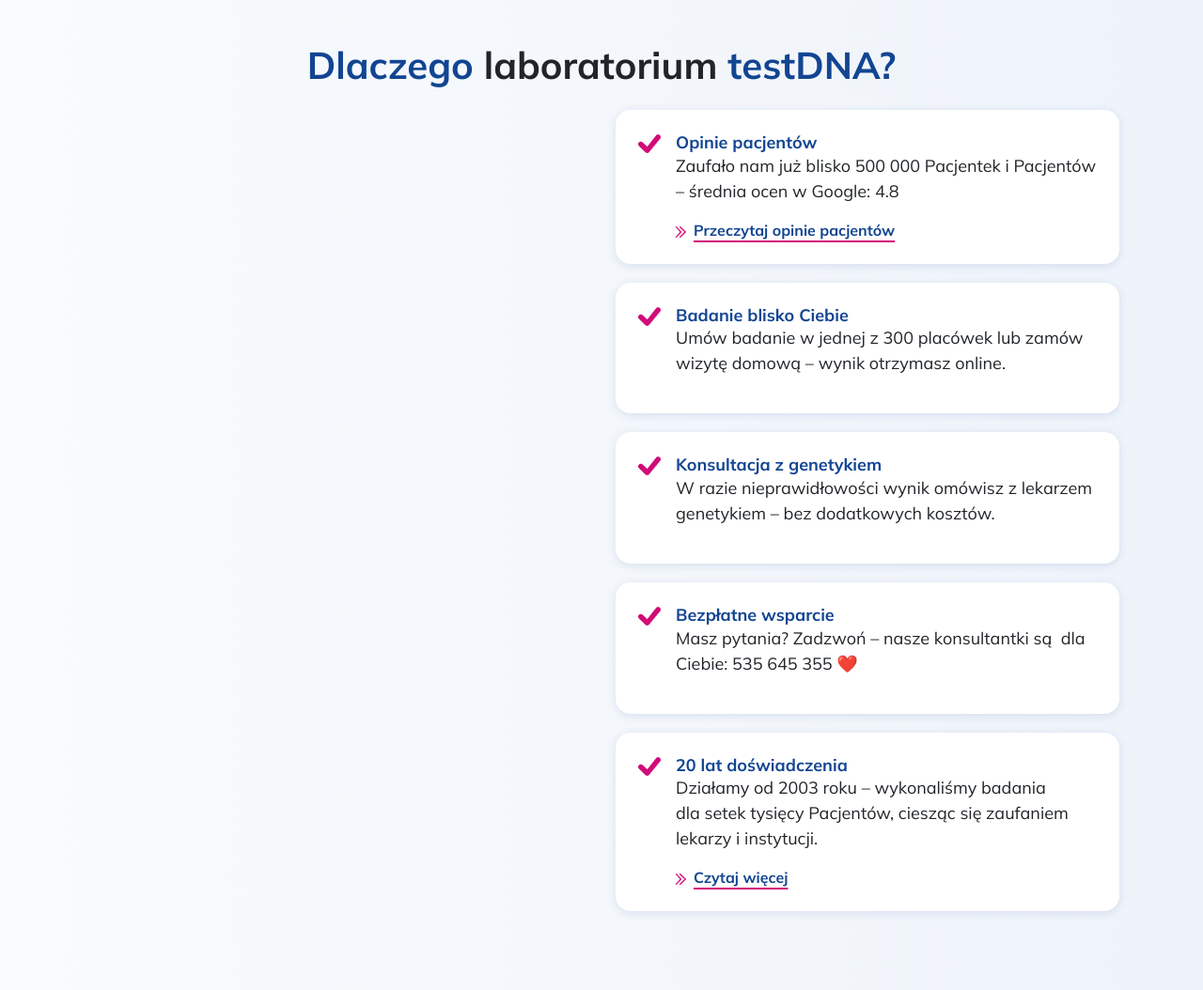
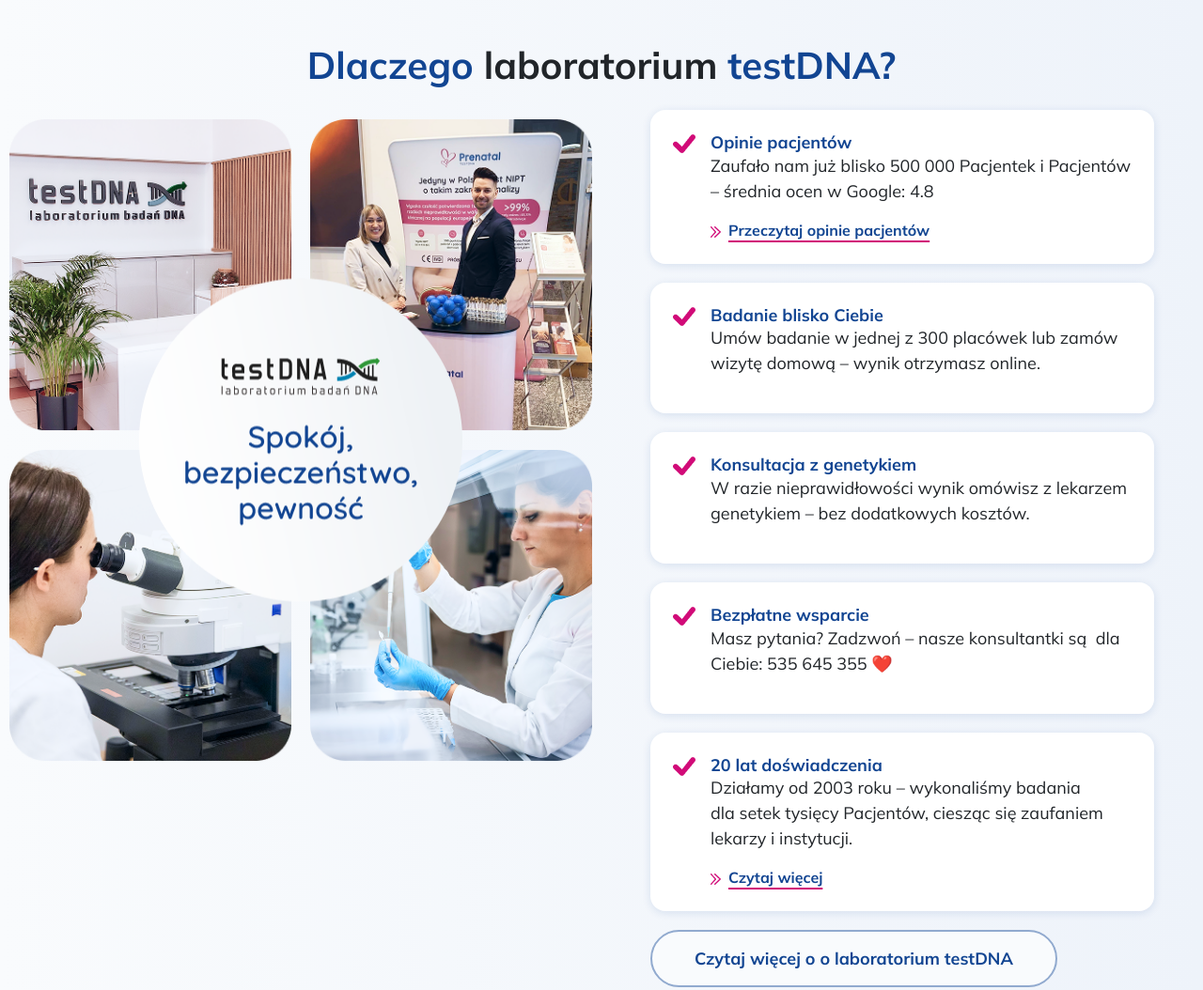
Before and after one commit to Przemyslaw-Pajka/feliatest, a plain HTML site: page index.html in a window 1280 px wide. Shown: the part 5020-6074 px from the top of the page at 94% size. Drawn offline with nearby package versions, Linux system fonts and the light colour scheme.

Commit message:
weekend 2

```diff
--- a/index.html
+++ b/index.html
@@ -542,10 +542,22 @@
   <div class="container custom-container">
     <h2 class="text-center mb-4"><span class="text-blue">Dlaczego</span> laboratorium <span class="text-blue">testDNA?</span></h2>
   <div class="row">
-    <div class="col-12 col-md-6">
-
+    <div class="why-choose-us-first-col col-12 col-lg-6 d-flex align-items-center flex-wrap align-content-start p-0">
+      <div class="why-choose-us-first-col__img-wrapper">
+        <img src="./img/why-choose-us-1.png" alt="">
+      </div>
+      <div class="why-choose-us-first-col__img-wrapper">
+        <img src="./img/why-choose-us-2.png" alt="">
+      </div>
+      <div class="why-choose-us-first-col__img-wrapper">
+        <img src="./img/why-choose-us-3.png" alt="">
+      </div>
+      <div class="why-choose-us-first-col__img-wrapper">
+        <img src="./img/why-choose-us-4.png" alt="">
+      </div>
+      <img src="./img/circle.png" class="circle-img" alt="">
     </div>
-    <div class="col-12 col-md-6">
+    <div class="col-12 col-lg-6 p-0 d-flex flex-column mx-auto ml-lg-auto mt-4 mt-lg-0" style="max-width: max-content;">
       <div class="why-testdna-block d-flex align-items-start">
         <img src="./img/icons/check-mark-icon-1.png" class="mr-3" alt="">
         <div class="why-testdna-block__text">
@@ -588,6 +600,7 @@
         </div>
       </div>
       <!-- why-testdna-block -->
+       <a href="" class="btn--alt align-self-start bg-light-blue">Czytaj więcej o o laboratorium testDNA</a>
     </div>
   </div>
   </div>
@@ -649,8 +662,8 @@
           <p class="font-weight-bold mt-5">Wynik Prenatal testDNA jest przedstawiony w prosty sposób. Zawiera listę badanych rodzajów nieprawidłowości i informację, czy zostały wykryte czy nie, a także interpretację i dane dotyczące skuteczności testu.</p>
           <form class="example-test-form">
             <label class="mb-4" for="">Podaj adres e-mail, na który wyślemy przykładowy wynik badania</label>
-            <div class="example-test-form-row d-flex justify-content-between">
-              <input class="example-test-form-row__email-input flex-fill mr-3 p-3" type="text" placeholder="Adres e-mail, na który wyślemy wynik">
+            <div class="example-test-form-row d-flex justify-content-between flex-column flex-md-row">
+              <input class="example-test-form-row__email-input flex-fill mr-3 p-2 mb-4 mb-md-0" type="text" placeholder="Adres e-mail, na który wyślemy wynik">
               <button class="btn--primary submit-btn py-2">Wyślij</button>
             </div>
             <label for="" class="checkbox-label d-flex align-items-center pl-3 mt-3">
--- a/styles.css
+++ b/styles.css
@@ -10,6 +10,8 @@
     --main-font-family: "Mulish";
 
     --bg-section-color: #F8F9FA;
+
+    --bg-light-blue: #f9fbfd;
 }
 
 body,
@@ -68,6 +70,11 @@
 .bg-pink {
     background-color: var(--color-pink);
 }
+
+.bg-light-blue {
+    background-color: var(--bg-light-blue);
+}
+
 .text-blue {
     color: var(--color-blue);
 }
@@ -605,6 +612,24 @@
 .why-testdna-section{
     background: linear-gradient(to right, #f9fbfd 0%, #eef3fa 100%);
 }
+.why-choose-us-first-col {
+    max-height: max-content;
+    justify-content: space-between
+}
+.why-choose-us-first-col__img-wrapper {
+    flex: 1 50%;
+    padding: 10px;
+}
+.why-choose-us-first-col__img-wrapper img {
+    width: 100%;
+}
+.why-choose-us-first-col .circle-img {
+    position: absolute;
+    top: 50%;
+    left: 50%;
+    transform: translate(-50%, -50%);
+    z-index: 1;
+}
 .why-testdna-block{
     background-color: #fff;
     padding: 24px;
@@ -701,8 +726,23 @@
         top: 36px;
         left: 189px;
     }
+    .why-choose-us-first-col {
+        justify-content: center;
+    }
+    .why-choose-us-first-col__img-wrapper {
+        max-width: max-content;
+
+    }
+    .why-choose-us-first-col .circle-img {
+        flex: 1;
+    }
 }
 
+@media screen and (max-width: 425px) {
+    .why-choose-us-first-col .circle-img {
+        max-width: 176px;
+    }
+}
 /* how-example-test-looks */
 
 .example-test-form {
@@ -715,16 +755,18 @@
     font-size: 18px;
     font-weight: 700;
 }
+.example-test-form-row {
+
+}
 .example-test-form-row__email-input {
     border-radius: 4px;
     border: none;
-    padding-left: 52px !important;
+    padding: 12px 50px !important;
 }
 .example-test-form-row__email-input::placeholder {
     color: #879DBA;
 }
 .example-test-form-row {
-    max-height: 48px !important;
     position: relative;
 }
 .example-test-form .submit-btn {
```
Also changed, not shown: img/circle.png (added), img/why-choose-us-1.png (added), img/why-choose-us-2.png (added), img/why-choose-us-3.png (added), img/why-choose-us-4.png (added).
